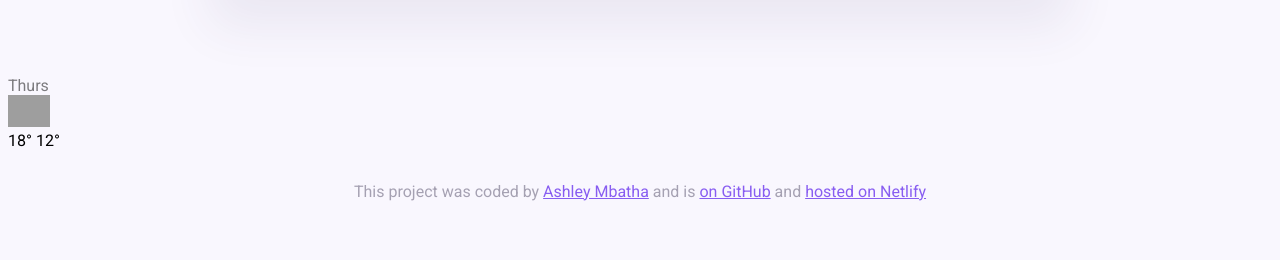
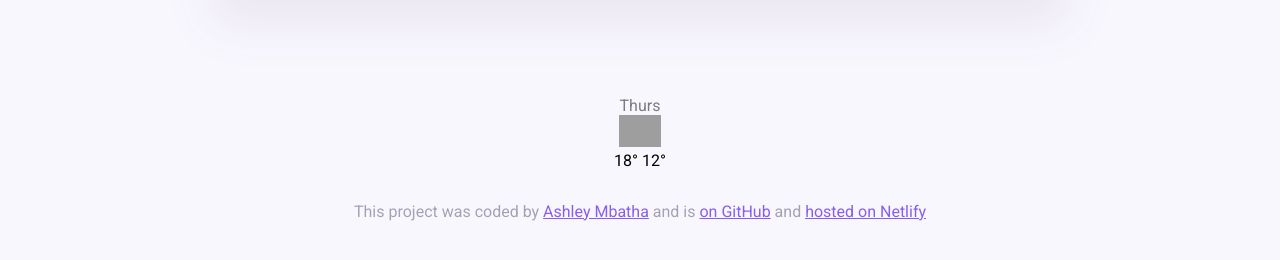
Before and after one commit to Ashley2112/SheCodes-Project, a website built with Parcel: page index.html in a window 1280 px wide. Shown: the part 396-656 px from the top of the page. Built offline with nearby package versions, Linux system fonts and the light colour scheme; grey boxes are pictures that could not be loaded.

Commit message:
Update styles.css

```diff
--- a/src/styles.css
+++ b/src/styles.css
@@ -98,7 +98,8 @@ footer {
 }
 
 .weather-forecast {
-  margin-top: 0px;
+  margin-top: 20px;
+  text-align: center;
   color: black;
 }
 
```
